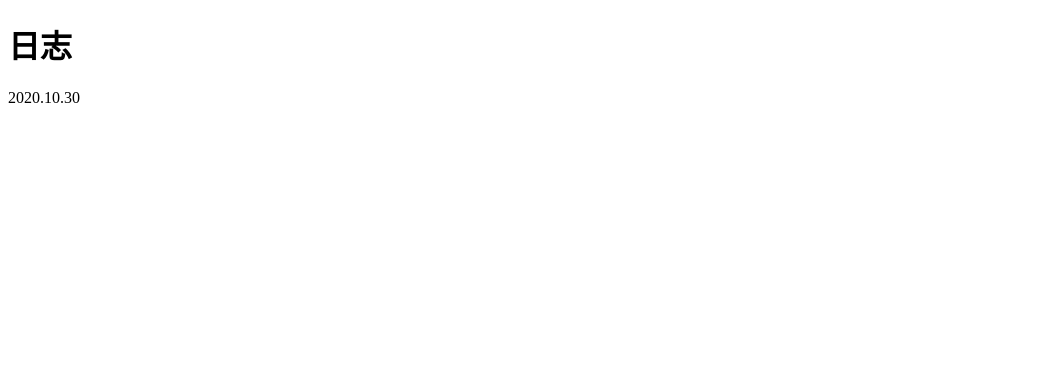
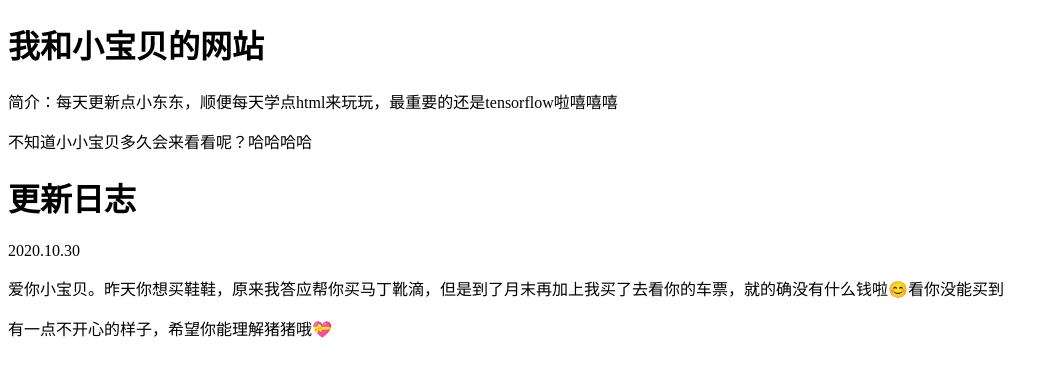
Before and after one commit to Thomaszz4/Thomaszz4.github.io, a plain HTML site: page index.html in a window 1280 px wide. Shown: the whole page, without its empty margins (0-1058 px from the left). Drawn offline with Linux system fonts and the light colour scheme.

Commit message:
Update index.html

```diff
--- a/index.html
+++ b/index.html
@@ -5,7 +5,12 @@
 <title>我和小宝贝的小网站</title>
 </head>
 <body>
-    <h1>日志</h1>
+    <h1>我和小宝贝的网站</h1>
+    <p>简介：每天更新点小东东，顺便每天学点html来玩玩，最重要的还是tensorflow啦嘻嘻嘻</p>
+    <p>不知道小小宝贝多久会来看看呢？哈哈哈哈</p>
+    <h1>更新日志</h1>
     <p>2020.10.30</p>
+    <p>爱你小宝贝。昨天你想买鞋鞋，原来我答应帮你买马丁靴滴，但是到了月末再加上我买了去看你的车票，就的确没有什么钱啦😊看你没能买到</p>
+    <p>有一点不开心的样子，希望你能理解猪猪哦💝</p>
 </body>
 </html>
```
